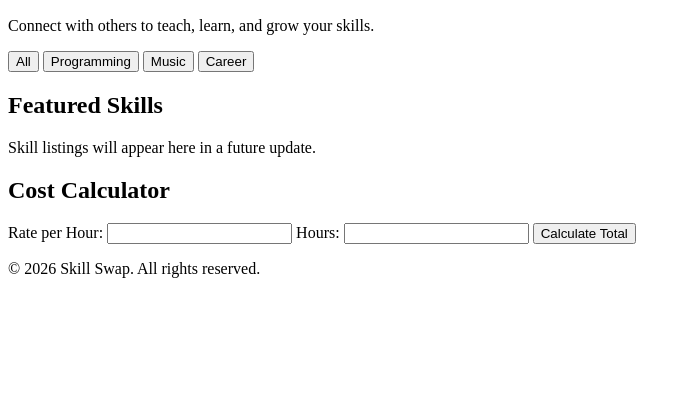
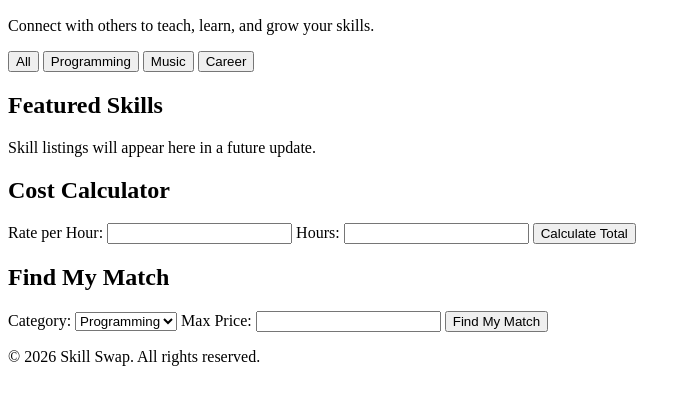
Before and after one commit to abrsabine-sys/skills-swap-AbramSabine-unit8, a website: page index.html in a window 1280 px wide. Shown: the part 110-514 px from the top of the page, without its empty margins (0-691 px from the left). Drawn offline with Linux system fonts and the light colour scheme.

Commit message:
integrate match skills UI

```diff
--- a/index.html
+++ b/index.html
@@ -52,6 +52,28 @@
 
     <p id="totalResult"></p>
     </section>
+
+    <section class="matcher">
+       <h2>Find My Match</h2>
+
+      <label>
+       Category:
+      <select id="matchCategory">
+        <option value="Programming">Programming</option>
+        <option value="Music">Music</option>
+        <option value="Career">Career</option>
+      </select>
+    </label>
+
+    <label>
+      Max Price:
+      <input type="number" id="maxPriceInput" />
+    </label>
+
+    <button onclick="findMatches()">Find My Match</button>
+
+    <div id="matchResults"></div>
+  </section>
   </main>
 
   <footer>
--- a/script.js
+++ b/script.js
@@ -41,3 +41,34 @@ function calculateCost() {
     document.getElementById("totalResult").textContent =
         "Total Cost: $" + total;
 }
+
+function findMatches() {
+    const category = document.getElementById("matchCategory").value;
+    const maxPrice = Number(document.getElementById("maxPriceInput").value);
+
+    const userNeeds = {
+        category: category,
+        maxPrice: maxPrice
+    };
+
+    const matchedSkills = matchSkillsToUser(userNeeds, skills);
+
+    const resultsDiv = document.getElementById("matchResults");
+    resultsDiv.innerHTML = "";
+
+    if (matchedSkills.length === 0) {
+        resultsDiv.textContent = "No matching skills found.";
+        return;
+    }
+
+    matchedSkills.forEach(skill => {
+        const card = document.createElement("div");
+        card.className = "card";
+        card.innerHTML = `
+            <h3>${skill.title}</h3>
+            <p>Category: ${skill.category}</p>
+            <p>Price: $${skill.price}</p>
+        `;
+        resultsDiv.appendChild(card);
+    });
+}
```
Also changed, not shown: __Tests__/skillswap.test.js (+24 -5 lines), skillswap-functions.js (+7 -5 lines).
